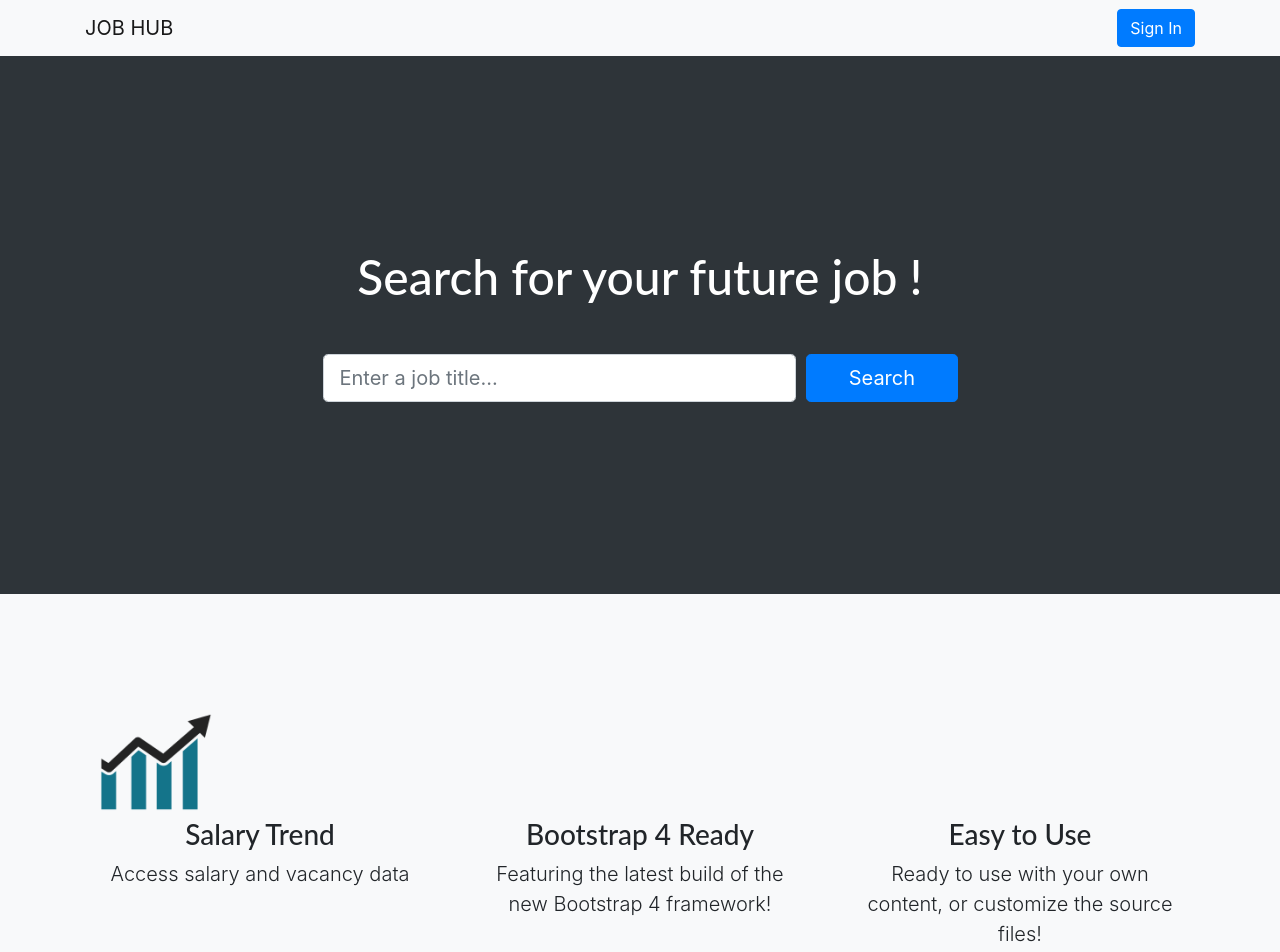
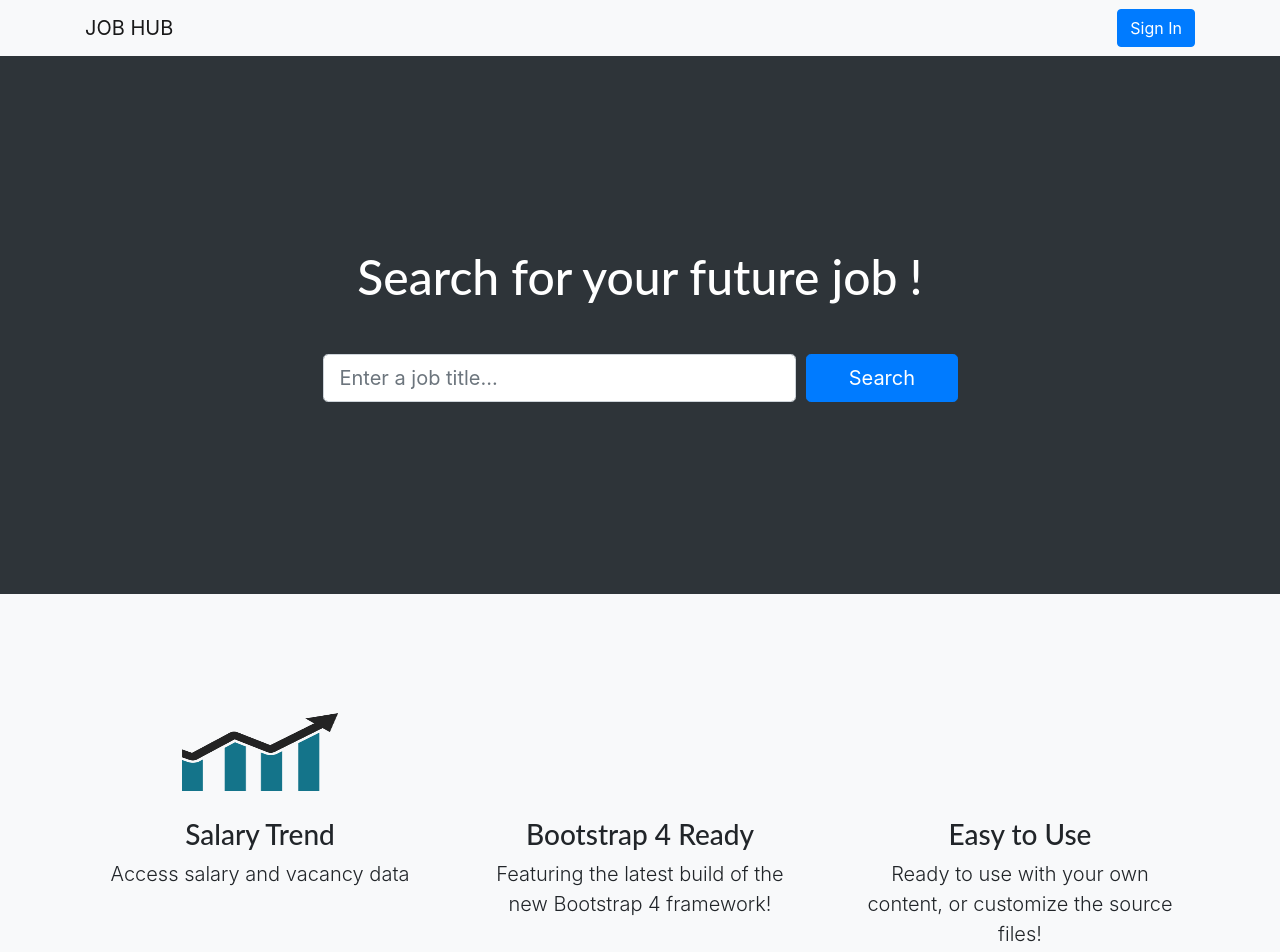
Before and after one commit to carlastjuste/job-hub, a React (Create React App) app: page / in a window 1280 px wide. Shown: the top 952 px of the page. Built offline with nearby package versions, Linux system fonts and the light colour scheme.

Commit message:
update homePage

```diff
--- a/src/App.css
+++ b/src/App.css
@@ -66,13 +66,23 @@ header.masthead h1 {
   }
 }
 
+.chart-icon {
+  display: block;
+  margin-left: auto;
+  margin-right: auto;
+  width: 50%;
+  padding-bottom: 20px;
+}
+
 .features-icons {
   padding-top: 7rem;
-  padding-bottom: 7rem;
+  padding-bottom: 17rem;
 }
 
 .features-icons .features-icons-item {
   max-width: 20rem;
+  margin-left: auto;
+  margin-right: auto;
 }
 
 .features-icons .features-icons-item .features-icons-icon {
--- a/src/components/statArea.js
+++ b/src/components/statArea.js
@@ -15,11 +15,13 @@ class StatArea extends Component {
         <div className="col-lg-4">
           <div className="features-icons-item mx-auto mb-5 mb-lg-0 mb-lg-3">
             <div className="features-icons-icon d-flex">
-              <img src="img/chart.png"/>
-
+              <img src="img/chart.png" className='chart-icon'/>
             </div>
+            <div className='info'>
             <h3>Salary Trend</h3>
             <p class="lead mb-0">Access salary and vacancy data</p>
+            </div>
+
           </div>
         </div>
         <div class="col-lg-4">
```
Also changed, not shown: package.json (+10 -0 lines), 1 other file (tests, documents, lock files or other folders).
